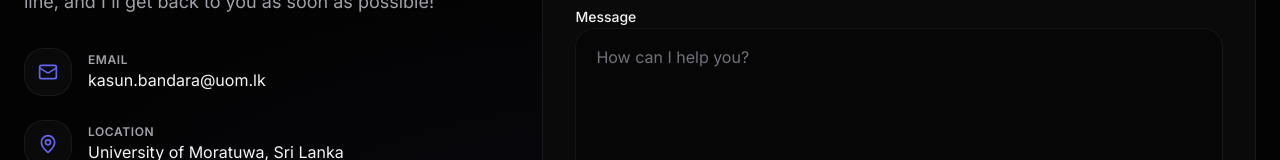
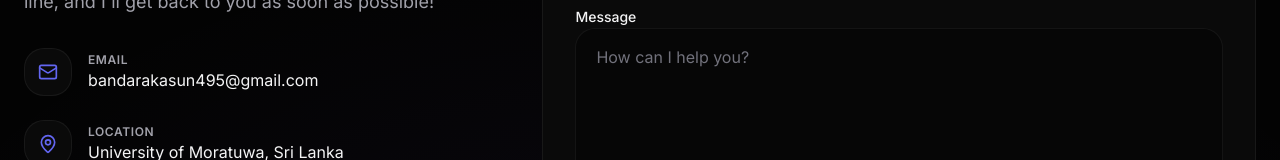
Before and after one commit to KasunBandara921/portfolio, a Next.js app: page / in a window 1280 px wide. Shown: the part 5423-5583 px from the top of the page. Built offline with nearby package versions, Linux system fonts and the light colour scheme.

Commit message:
chore: update contact email to bandarakasun495@gmail.com

```diff
--- a/src/components/Contact.tsx
+++ b/src/components/Contact.tsx
@@ -55,8 +55,8 @@
               </div>
               <div>
                 <h4 className="text-xs font-semibold text-[var(--color-muted)] uppercase tracking-wider">Email</h4>
-                <a href="mailto:kasun.bandara@uom.lk" className="text-[var(--color-foreground)] hover:text-[var(--color-primary)] transition-colors">
-                  kasun.bandara@uom.lk
+                <a href="mailto:bandarakasun495@gmail.com" className="text-[var(--color-foreground)] hover:text-[var(--color-primary)] transition-colors">
+                  bandarakasun495@gmail.com
                 </a>
               </div>
             </div>
```
